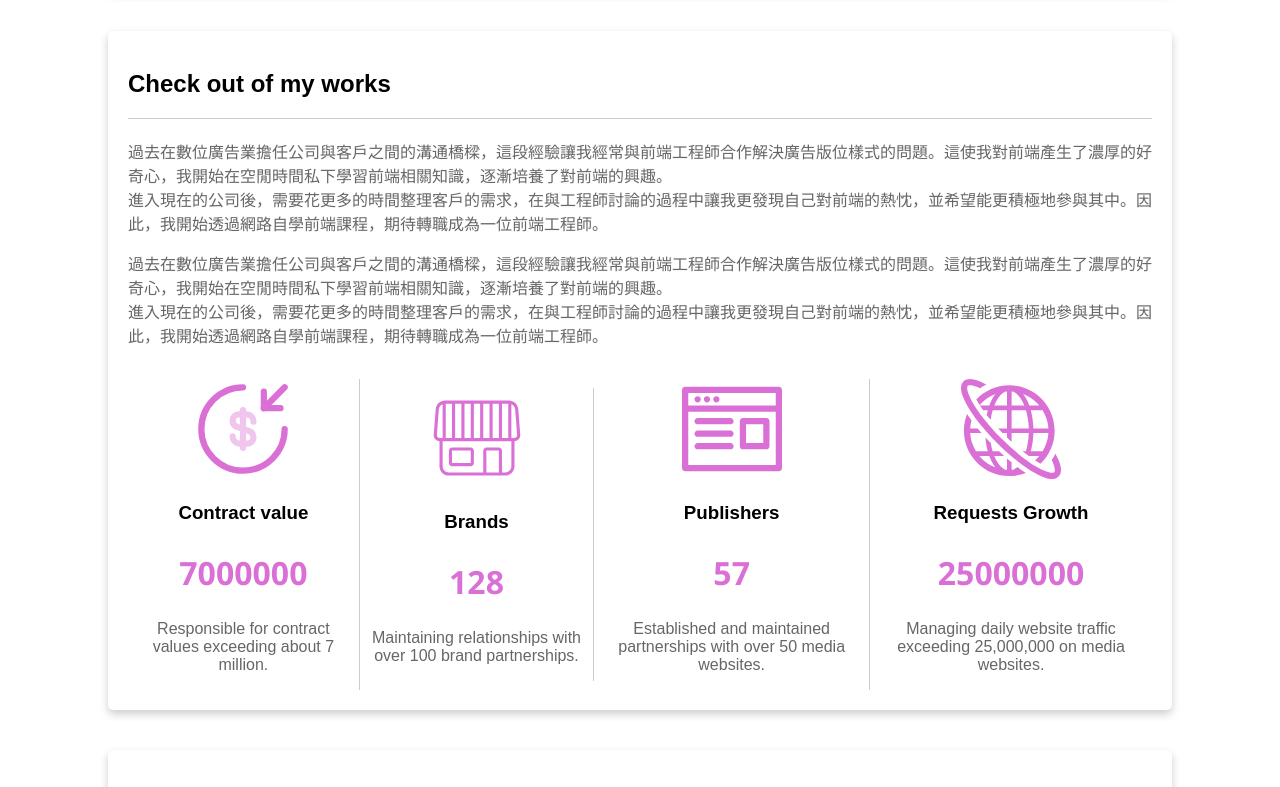
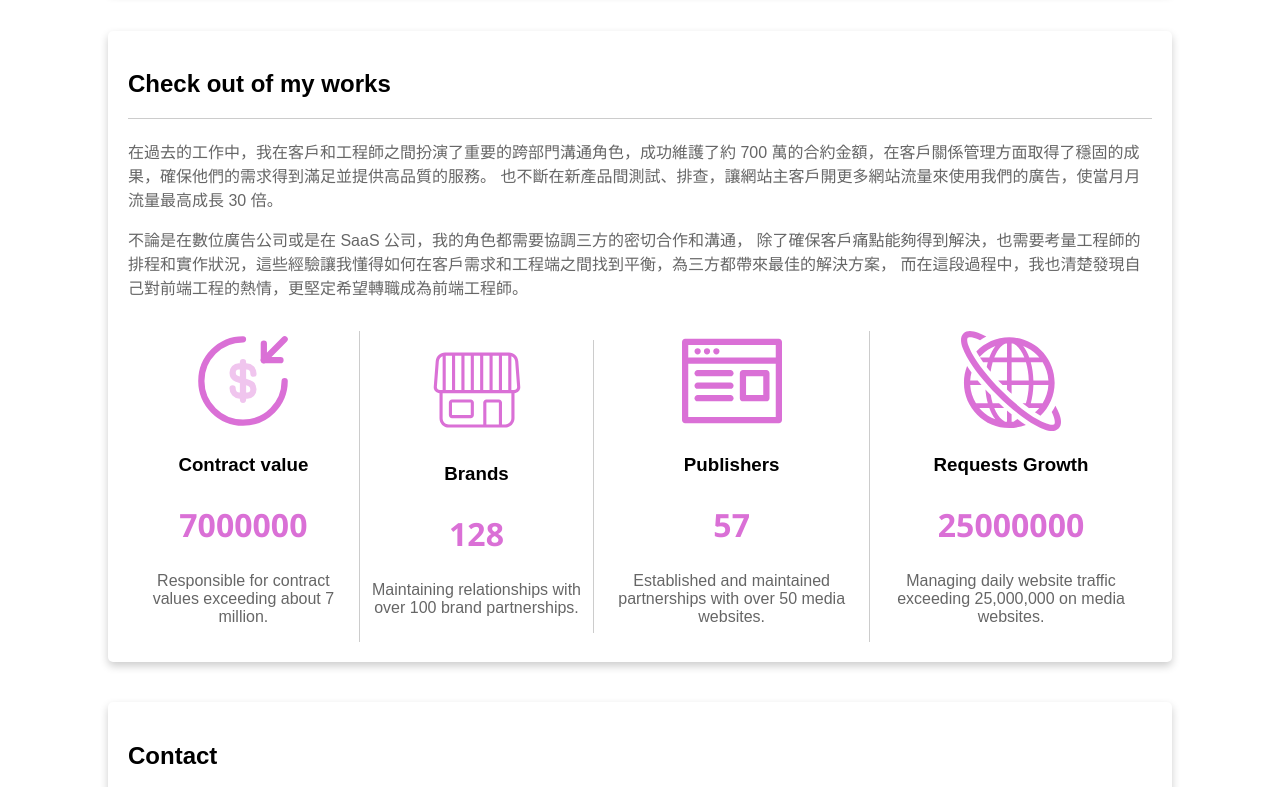
Before and after one commit to wennie-tung/appworks-resume, a plain HTML site: page index.html in a window 1280 px wide. Shown: the part 3080-3867 px from the top of the page. Drawn offline with Linux system fonts and the light colour scheme.

Commit message:
update index

```diff
--- a/index.html
+++ b/index.html
@@ -482,12 +482,13 @@
     <h2>Check out of my works</h2>
     <hr>
     <p class="description">
-      過去在數位廣告業擔任公司與客戶之間的溝通橋樑，這段經驗讓我經常與前端工程師合作解決廣告版位樣式的問題。這使我對前端產生了濃厚的好奇心，我開始在空閒時間私下學習前端相關知識，逐漸培養了對前端的興趣。</br>
-      進入現在的公司後，需要花更多的時間整理客戶的需求，在與工程師討論的過程中讓我更發現自己對前端的熱忱，並希望能更積極地參與其中。因此，我開始透過網路自學前端課程，期待轉職成為一位前端工程師。</p>
-
+      在過去的工作中，我在客戶和工程師之間扮演了重要的跨部門溝通角色，成功維護了約 700 萬的合約金額，在客戶關係管理方面取得了穩固的成果，確保他們的需求得到滿足並提供高品質的服務。
+      也不斷在新產品間測試、排查，讓網站主客戶開更多網站流量來使用我們的廣告，使當月月流量最高成長 30 倍。
+    </p>
     <p class="description">
-      過去在數位廣告業擔任公司與客戶之間的溝通橋樑，這段經驗讓我經常與前端工程師合作解決廣告版位樣式的問題。這使我對前端產生了濃厚的好奇心，我開始在空閒時間私下學習前端相關知識，逐漸培養了對前端的興趣。</br>
-      進入現在的公司後，需要花更多的時間整理客戶的需求，在與工程師討論的過程中讓我更發現自己對前端的熱忱，並希望能更積極地參與其中。因此，我開始透過網路自學前端課程，期待轉職成為一位前端工程師。</p>
+      不論是在數位廣告公司或是在 SaaS 公司，我的角色都需要協調三方的密切合作和溝通，
+      除了確保客戶痛點能夠得到解決，也需要考量工程師的排程和實作狀況，這些經驗讓我懂得如何在客戶需求和工程端之間找到平衡，為三方都帶來最佳的解決方案，
+      而在這段過程中，我也清楚發現自己對前端工程的熱情，更堅定希望轉職成為前端工程師。</p>
 
     <!-- info-card Start-->
     <div class="info-card-container mt-10">
@@ -506,32 +507,6 @@
             <path d="M17 3V7H21" stroke="orchid" stroke-width="1.5" stroke-linecap="round" stroke-linejoin="round" />
             <path d="M22 2L17 7" stroke="orchid" stroke-width="1.5" stroke-linecap="round" stroke-linejoin="round" />
           </svg>
-          <!-- <svg xmlns="http://www.w3.org/2000/svg" fill="orchid" width="100px" height="100px" viewBox="0 0 100 100">
-
-            <g>
-
-              <circle cx="41.37" cy="26.44" r="6.32" />
-
-              <circle cx="58.63" cy="26.43" r="6.32" />
-
-              <circle cx="28.4" cy="41.16" r="8" />
-
-              <circle cx="71.81" cy="41.16" r="8" />
-
-              <circle cx="50.11" cy="45.73" r="8" />
-
-              <path
-                d="m59.14 80a4.18 4.18 0 0 0 3.2-1.37 4.57 4.57 0 0 0 1.37-3.2v-10.28a6.88 6.88 0 0 0 -6.86-6.86h-13.7a6.88 6.88 0 0 0 -6.86 6.86v10.28a4.68 4.68 0 0 0 4.57 4.57z" />
-
-              <path
-                d="m29.32 75.43v-10.28a13.41 13.41 0 0 1 3.89-9.48 1.18 1.18 0 0 0 0-1.67 1.15 1.15 0 0 0 -.77-.33h-11a6.88 6.88 0 0 0 -6.86 6.86v10.33a4.68 4.68 0 0 0 4.57 4.57z" />
-
-              <path
-                d="m80.85 75.43a4.18 4.18 0 0 0 3.2-1.37 4.57 4.57 0 0 0 1.37-3.2v-10.28a6.88 6.88 0 0 0 -6.86-6.86h-11a1.14 1.14 0 0 0 -.8 2 13.68 13.68 0 0 1 3.89 9.48v10.23z" />
-
-            </g>
-
-          </svg> -->
         </div>
         <div class="info-card-description">
           <h3>Contract value</h3>
```
